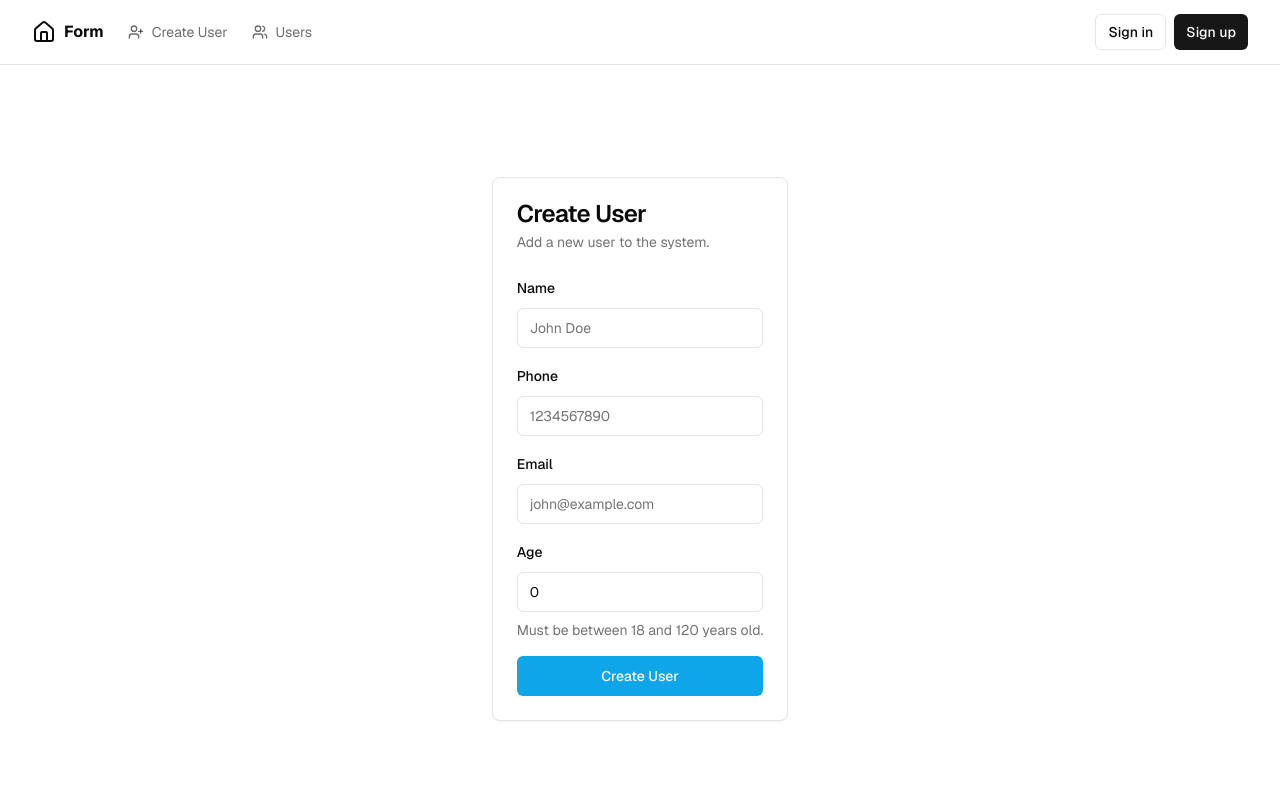
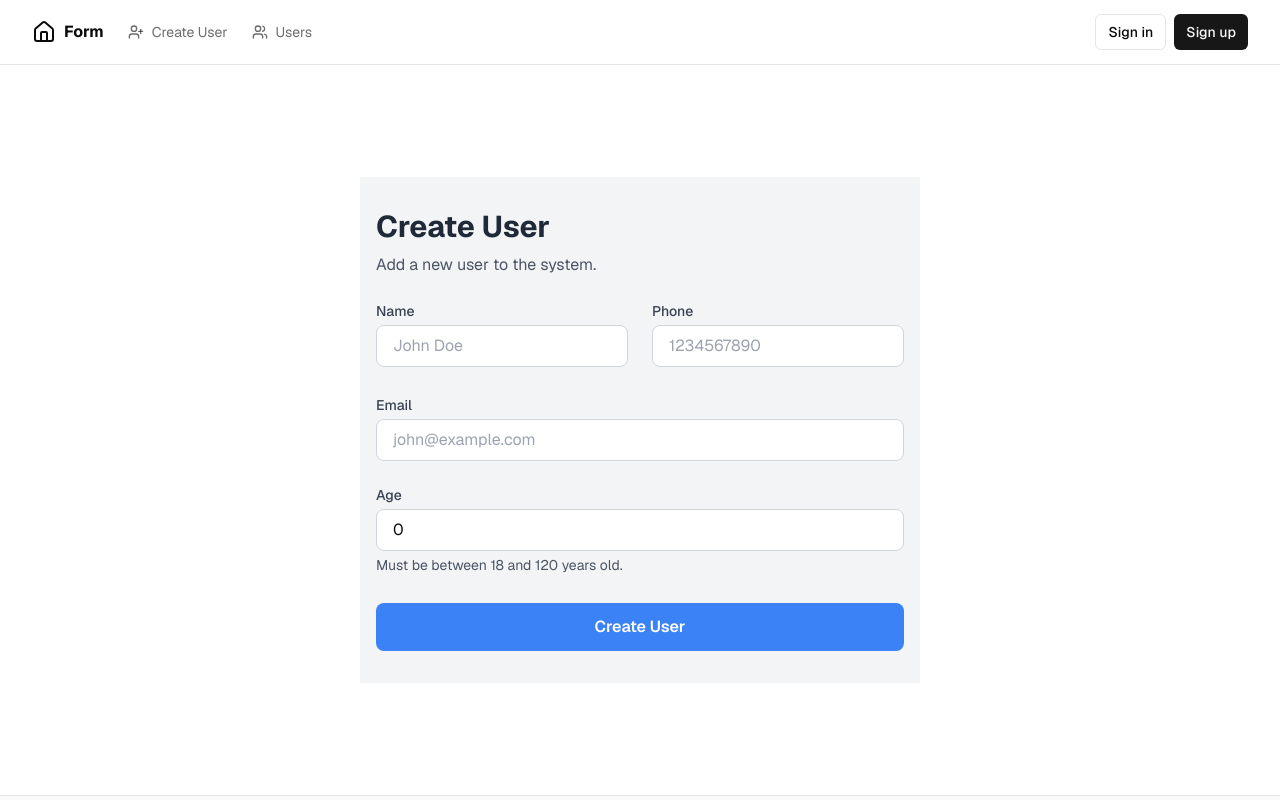
Before and after one commit to yeshwanthc/supabase-dashboard, a Next.js app: page /protected/create-user in a window 1280 px wide. Shown: the top 800 px of the page. Built offline with nearby package versions, Linux system fonts and the light colour scheme; no server answers.

Commit message:
create users

```diff
--- a/app/protected/create-user/page.tsx
+++ b/app/protected/create-user/page.tsx
@@ -74,75 +74,90 @@ export default function CreateUser() {
   }
 
   return (
-    <Card className="w-full max-w-md mx-auto">
-      <CardHeader>
-        <CardTitle>Create User</CardTitle>
-        <CardDescription>Add a new user to the system.</CardDescription>
-      </CardHeader>
-      <CardContent>
-        <Form {...form}>
-          <form onSubmit={form.handleSubmit(onSubmit)} className="space-y-4">
-            <FormField
-              control={form.control}
-              name="name"
-              render={({ field }) => (
-                <FormItem>
-                  <FormLabel>Name</FormLabel>
-                  <FormControl>
-                    <Input placeholder="John Doe" {...field} />
-                  </FormControl>
-                  <FormMessage />
-                </FormItem>
-              )}
+    <div className="w-full bg-gray-100 py-8 px-4">
+    <div className="max-w-6xl mx-auto">
+      <h2 className="text-3xl font-bold text-gray-800 mb-2">Create User</h2>
+      <p className="text-gray-600 mb-6">Add a new user to the system.</p>
+
+      <form onSubmit={form.handleSubmit(onSubmit)} className="space-y-6">
+        <div className="grid grid-cols-1 sm:grid-cols-2 gap-6">
+          <div>
+            <label htmlFor="name" className="block text-sm font-medium text-gray-700 mb-1">
+              Name
+            </label>
+            <input
+              type="text"
+              id="name"
+              placeholder="John Doe"
+              {...form.control.register("name")}
+              className="w-full border border-gray-300 rounded-lg px-4 py-2 focus:ring-2 focus:ring-blue-500 focus:outline-none"
             />
-            <FormField
-              control={form.control}
-              name="phone"
-              render={({ field }) => (
-                <FormItem>
-                  <FormLabel>Phone</FormLabel>
-                  <FormControl>
-                    <Input type="tel" placeholder="1234567890" {...field} />
-                  </FormControl>
-                  <FormMessage />
-                </FormItem>
-              )}
+            <p className="text-sm text-red-500 mt-1">{form.formState.errors.name?.message}</p>
+          </div>
+
+          {/* Phone Field */}
+          <div>
+            <label htmlFor="phone" className="block text-sm font-medium text-gray-700 mb-1">
+              Phone
+            </label>
+            <input
+              type="tel"
+              id="phone"
+              placeholder="1234567890"
+              {...form.control.register("phone")}
+              className="w-full border border-gray-300 rounded-lg px-4 py-2 focus:ring-2 focus:ring-blue-500 focus:outline-none"
             />
-            <FormField
-              control={form.control}
-              name="email"
-              render={({ field }) => (
-                <FormItem>
-                  <FormLabel>Email</FormLabel>
-                  <FormControl>
-                    <Input type="email" placeholder="john@example.com" {...field} />
-                  </FormControl>
-                  <FormMessage />
-                </FormItem>
-              )}
-            />
-            <FormField
-              control={form.control}
-              name="age"
-              render={({ field }) => (
-                <FormItem>
-                  <FormLabel>Age</FormLabel>
-                  <FormControl>
-                    <Input type="number" placeholder="30" {...field} />
-                  </FormControl>
-                  <FormDescription>
-                    Must be between 18 and 120 years old.
-                  </FormDescription>
-                  <FormMessage />
-                </FormItem>
-              )}
-            />
-            <Button type="submit" className="w-full bg-[#0ea5e9]" disabled={isLoading}>
-              {isLoading ? "Creating..." : "Create User"}
-            </Button>
-          </form>
-        </Form>
-      </CardContent>
-    </Card>
+            <p className="text-sm text-red-500 mt-1">{form.formState.errors.phone?.message}</p>
+          </div>
+        </div>
+
+        {/* Email Field */}
+        <div>
+          <label htmlFor="email" className="block text-sm font-medium text-gray-700 mb-1">
+            Email
+          </label>
+          <input
+            type="email"
+            id="email"
+            placeholder="john@example.com"
+            {...form.control.register("email")}
+            className="w-full border border-gray-300 rounded-lg px-4 py-2 focus:ring-2 focus:ring-blue-500 focus:outline-none"
+          />
+          <p className="text-sm text-red-500 mt-1">{form.formState.errors.email?.message}</p>
+        </div>
+
+        {/* Age Field */}
+        <div>
+          <label htmlFor="age" className="block text-sm font-medium text-gray-700 mb-1">
+            Age
+          </label>
+          <input
+            type="number"
+            id="age"
+            placeholder="30"
+            {...form.control.register("age")}
+            className="w-full border border-gray-300 rounded-lg px-4 py-2 focus:ring-2 focus:ring-blue-500 focus:outline-none"
+          />
+          <p className="text-sm text-gray-600 mt-1">Must be between 18 and 120 years old.</p>
+          <p className="text-sm text-red-500 mt-1">{form.formState.errors.age?.message}</p>
+        </div>
+
+        {/* Submit Button */}
+        <button
+          type="submit"
+          className={`w-full py-3 rounded-lg font-semibold text-white transition ${
+            isLoading
+              ? "bg-blue-400 cursor-not-allowed"
+              : "bg-blue-500 hover:bg-blue-600 focus:ring-2 focus:ring-blue-300"
+          }`}
+          disabled={isLoading}
+        >
+          {isLoading ? "Creating..." : "Create User"}
+        </button>
+      </form>
+    </div>
+  </div>
+
+
   )
 }
--- /dev/null
+++ b/app/protected/create-users/page.tsx
@@ -0,0 +1,194 @@
+'use client'
+
+import { useState } from "react"
+import { createClient } from "@supabase/supabase-js"
+import { zodResolver } from "@hookform/resolvers/zod"
+import { useFieldArray, useForm } from "react-hook-form"
+import * as z from "zod"
+import { Button } from "@/components/ui/button"
+import { Card, CardContent, CardDescription, CardFooter, CardHeader, CardTitle } from "@/components/ui/card"
+import { Form, FormControl, FormDescription, FormField, FormItem, FormLabel, FormMessage } from "@/components/ui/form"
+import { Input } from "@/components/ui/input"
+import { toast } from "@/hooks/use-toast"
+import { PlusCircle, Trash2 } from 'lucide-react'
+
+const supabase = createClient(
+  process.env.NEXT_PUBLIC_SUPABASE_URL!,
+  process.env.NEXT_PUBLIC_SUPABASE_ANON_KEY!
+)
+
+const userSchema = z.object({
+  name: z.string().min(2, {
+    message: "Name must be at least 2 characters.",
+  }),
+  phone: z.string().regex(/^\d+$/, {
+    message: "Please enter a valid phone number.",
+  }),
+  email: z.string().email({
+    message: "Please enter a valid email address.",
+  }),
+  age: z.string().regex(/^\d+$/, {
+    message: "Please enter a valid age.",
+  }).transform(Number).refine((n) => n >= 18 && n <= 120, {
+    message: "Age must be between 18 and 120.",
+  }),
+})
+
+const formSchema = z.object({
+  users: z.array(userSchema).min(1, {
+    message: "Please add at least one user.",
+  }),
+})
+
+export default function CreateMultipleUsers() {
+  const [isLoading, setIsLoading] = useState(false)
+
+  const form = useForm<z.infer<typeof formSchema>>({
+    resolver: zodResolver(formSchema),
+    defaultValues: {
+      users: [{ name: "", phone: "", email: "", age: "" }],
+    },
+  })
+
+  const { fields, append, remove } = useFieldArray({
+    name: "users",
+    control: form.control,
+  })
+
+  const addUsers = async (newUsers: z.infer<typeof userSchema>[]) => {
+    const { error } = await supabase.from("contact_info").insert(newUsers)
+    if (error) {
+      throw new Error(error.message)
+    }
+  }
+
+  const onSubmit = async (values: z.infer<typeof formSchema>) => {
+    try {
+      setIsLoading(true)
+      await addUsers(values.users)
+      toast({
+        title: "Users created",
+        description: `Successfully added ${values.users.length} new user(s).`,
+      })
+      form.reset({ users: [{ name: "", phone: "", email: "", age: "" }] })
+    } catch (error) {
+      toast({
+        title: "Error",
+        description: "Failed to create users. Please try again.",
+        variant: "destructive",
+      })
+    } finally {
+      setIsLoading(false)
+    }
+  }
+
+  return (
+    <div className="w-full bg-gray-100 py-8 px-4">
+      <div className="max-w-6xl mx-auto">
+        <h2 className="text-3xl font-bold text-gray-800 mb-2">Create Multiple Users</h2>
+        <p className="text-gray-600 mb-6">Add multiple users to the system at once.</p>
+
+        <Form {...form}>
+          <form onSubmit={form.handleSubmit(onSubmit)} className="space-y-6">
+            {fields.map((field, index) => (
+              <Card key={field.id}>
+                <CardHeader>
+                  <CardTitle>User {index + 1}</CardTitle>
+                  <CardDescription>Enter the details for user {index + 1}</CardDescription>
+                </CardHeader>
+                <CardContent>
+                  <div className="grid grid-cols-1 sm:grid-cols-2 gap-6">
+                    <FormField
+                      control={form.control}
+                      name={`users.${index}.name`}
+                      render={({ field }) => (
+                        <FormItem>
+                          <FormLabel>Name</FormLabel>
+                          <FormControl>
+                            <Input placeholder="John Doe" {...field} />
+                          </FormControl>
+                          <FormMessage />
+                        </FormItem>
+                      )}
+                    />
+                    <FormField
+                      control={form.control}
+                      name={`users.${index}.phone`}
+                      render={({ field }) => (
+                        <FormItem>
+                          <FormLabel>Phone</FormLabel>
+                          <FormControl>
+                            <Input placeholder="1234567890" {...field} />
+                          </FormControl>
+                          <FormMessage />
+                        </FormItem>
+                      )}
+                    />
+                    <FormField
+                      control={form.control}
+                      name={`users.${index}.email`}
+                      render={({ field }) => (
+                        <FormItem>
+                          <FormLabel>Email</FormLabel>
+                          <FormControl>
+                            <Input placeholder="john@example.com" {...field} />
+                          </FormControl>
+                          <FormMessage />
+                        </FormItem>
+                      )}
+                    />
+                    <FormField
+                      control={form.control}
+                      name={`users.${index}.age`}
+                      render={({ field }) => (
+                        <FormItem>
+                          <FormLabel>Age</FormLabel>
+                          <FormControl>
+                            <Input placeholder="30" {...field} />
+                          </FormControl>
+                          <FormDescription>Must be between 18 and 120 years old.</FormDescription>
+                          <FormMessage />
+                        </FormItem>
+                      )}
+                    />
+                  </div>
+                </CardContent>
+                <CardFooter>
+                  <Button
+                    type="button"
+                    variant="destructive"
+                    size="sm"
+                    onClick={() => remove(index)}
+                    disabled={fields.length === 1}
+                  >
+                    <Trash2 className="mr-2 h-4 w-4" />
+                    Remove User
+                  </Button>
+                </CardFooter>
+              </Card>
+            ))}
+
+            <Button
+              type="button"
+              variant="outline"
+              size="sm"
+              className="mt-2"
+              onClick={() => append({ name: "", phone: "", email: "", age: "" })}
+            >
+              <PlusCircle className="mr-2 h-4 w-4" />
+              Add Another User
+            </Button>
+
+            <Button
+              type="submit"
+              className="w-full"
+              disabled={isLoading}
+            >
+              {isLoading ? "Creating..." : "Create Users"}
+            </Button>
+          </form>
+        </Form>
+      </div>
+    </div>
+  )
+}
```
